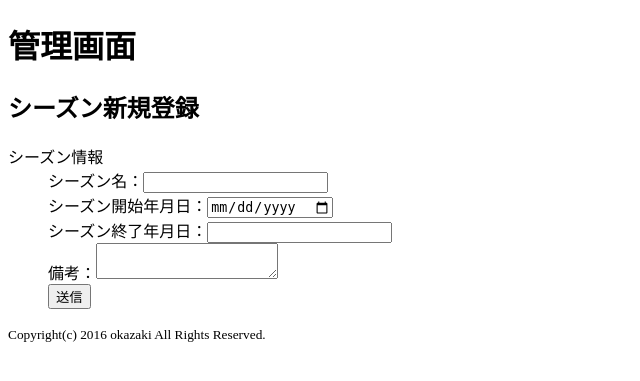
After one commit to y-okazaki/simplediary, a Flask app: page /season/add in a window 1280 px wide. The commit adds this page. Shown: the top 381 px of the page, without its empty margins (0-640 px from the left). Run offline with Flask 2, Linux system fonts and the light colour scheme.

Commit message:
シーズンの新規登録処理を追加

```diff
--- a/simplediary/__init__.py
+++ b/simplediary/__init__.py
@@ -1,7 +1,7 @@
 from flask import Flask
 from flask_sqlalchemy import SQLAlchemy
 from flask_wtf.csrf import CsrfProtect
-from flask.ext.bcrypt import Bcrypt
+from flask_bcrypt import Bcrypt
 
 csrf = CsrfProtect()
 
--- a/simplediary/forms.py
+++ b/simplediary/forms.py
@@ -1,5 +1,5 @@
-from flask.ext.wtf import Form
-from wtforms.fields import TextField, TextAreaField, PasswordField
+from flask_wtf import Form
+from wtforms.fields import TextField, TextAreaField, PasswordField, DateField
 from wtforms.validators import Required, Email
 
 from .util.validators import Unique
@@ -19,3 +19,9 @@ class UserEditForm(Form):
 
 class PondForm(Form):
     pondname = TextField('pondname', validators=[Required(message='管理池名を入力してください。')])
+
+class SeasonForm(Form):
+    seasonname = TextField('seasonname', validators=[Required(message='シーズン名を入力してください。')])
+    start_date = DateField('start_date', validators=[Required(message='シーズン開始年月日を入力してください。')])
+    end_date = TextField('end_date')
+    note = TextAreaField('note')
--- /dev/null
+++ b/simplediary/templates/season/add.html
@@ -0,0 +1,15 @@
+{% extends 'season/base.html' %}
+
+{% block title %}{{ super() }}- 追加{% endblock %}
+
+{% block contents %}
+    <h2>シーズン新規登録</h2>
+    {% if form.errors %}
+    <ul>
+        {% for error in form.errors.values() %}
+        <li>{{ error[0] }}</li>
+        {% endfor %}
+    </ul>
+    {% endif %}
+    {% include 'season/form.html' %}
+{% endblock contents %}
--- a/simplediary/templates/season/base.html
+++ b/simplediary/templates/season/base.html
@@ -2,6 +2,6 @@
 {% block title %}-シーズン{% endblock %}
 {% block contents %}
 <ul>
-    <li><a href="{{ url_for('add_pond') }}">新規登録</a></li>
+    <li><a href="{{ url_for('add_season') }}">新規登録</a></li>
 </ul>
 {% endblock %}
--- /dev/null
+++ b/simplediary/templates/season/form.html
@@ -0,0 +1,11 @@
+<form method="POST">
+    {{ form.csrf_token }}
+    <dl>
+        <dt>シーズン情報</dt>
+        <dd>シーズン名：{{ form.seasonname }}</dd>
+        <dd>シーズン開始年月日：{{ form.start_date }}</dd>
+        <dd>シーズン終了年月日：{{ form.end_date }}</dd>
+        <dd>備考：{{ form.note }}</dd>
+        <dd><input type="submit" value="送信"></dd>
+    </dl>
+</form>
--- a/simplediary/templates/user/list.html
+++ b/simplediary/templates/user/list.html
@@ -12,7 +12,7 @@
                     <th>{{ user.id }}</th>
                     <td>{{ user.username }}</td>
                     <td>{{ user.email }}</td>
-                    <td><a href="{{ url_for('edit_user', user_id=user.id) }}">編　集</a></td>
+                    <td><a href="{{ #url_for('edit_user', user_id=user.id) }}">編　集</a></td>
                 </tr>
     {% endfor %}
             </tbody>
--- a/simplediary/views.py
+++ b/simplediary/views.py
@@ -1,7 +1,7 @@
 from flask import render_template, request, redirect, url_for, flash
 from simplediary import app, db
 from simplediary.models import User, Pond, Season, Diary
-from simplediary.forms import UserForm, UserEditForm, PondForm
+from simplediary.forms import UserForm, UserEditForm, PondForm, SeasonForm
 import datetime
 
 @app.route('/')
@@ -80,3 +80,17 @@ def delete_pond(pond_id):
 def season_list():
     data = Season.query.order_by('id desc')
     return render_template('season/list.html', season_list=data)
+
+@app.route('/season/add', methods=['GET', 'POST'])
+def add_season():
+    form = SeasonForm(request.form)
+    if form.validate_on_submit():
+        print(request.form["end_date"])
+        if request.form["end_date"] == "":
+            del form.end_date
+        season = Season()
+        form.populate_obj(season)
+        db.session.add(season)
+        db.session.commit()
+        return redirect(url_for('season_list'))
+    return render_template('season/add.html', form=form)
```
